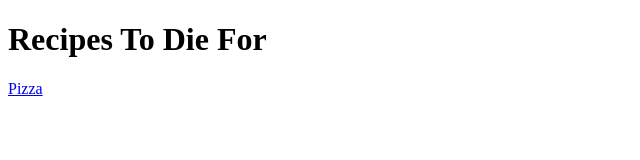
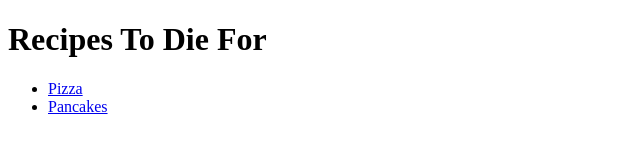
Before and after one commit to OilLion/odin-recipes, a plain HTML site: page index.html in a window 1280 px wide. Shown: the whole page, without its empty margins (0-640 px from the left). Drawn offline with Linux system fonts and the light colour scheme.

Commit message:
Add pancake.html and link to it from index.html

```diff
--- a/index.html
+++ b/index.html
@@ -6,6 +6,9 @@
 </head>
 <body>
 <h1>Recipes To Die For</h1>
-<a href="pages/pizza.html">Pizza</a>
+<ul>
+    <li><a href="pages/pizza.html">Pizza</a></li>
+    <li><a href="pages/pancake.html">Pancakes</a></li>
+</ul>
 </body>
 </html>
```
Also changed, not shown: pages/pancake.html (added, +10 -0 lines).
